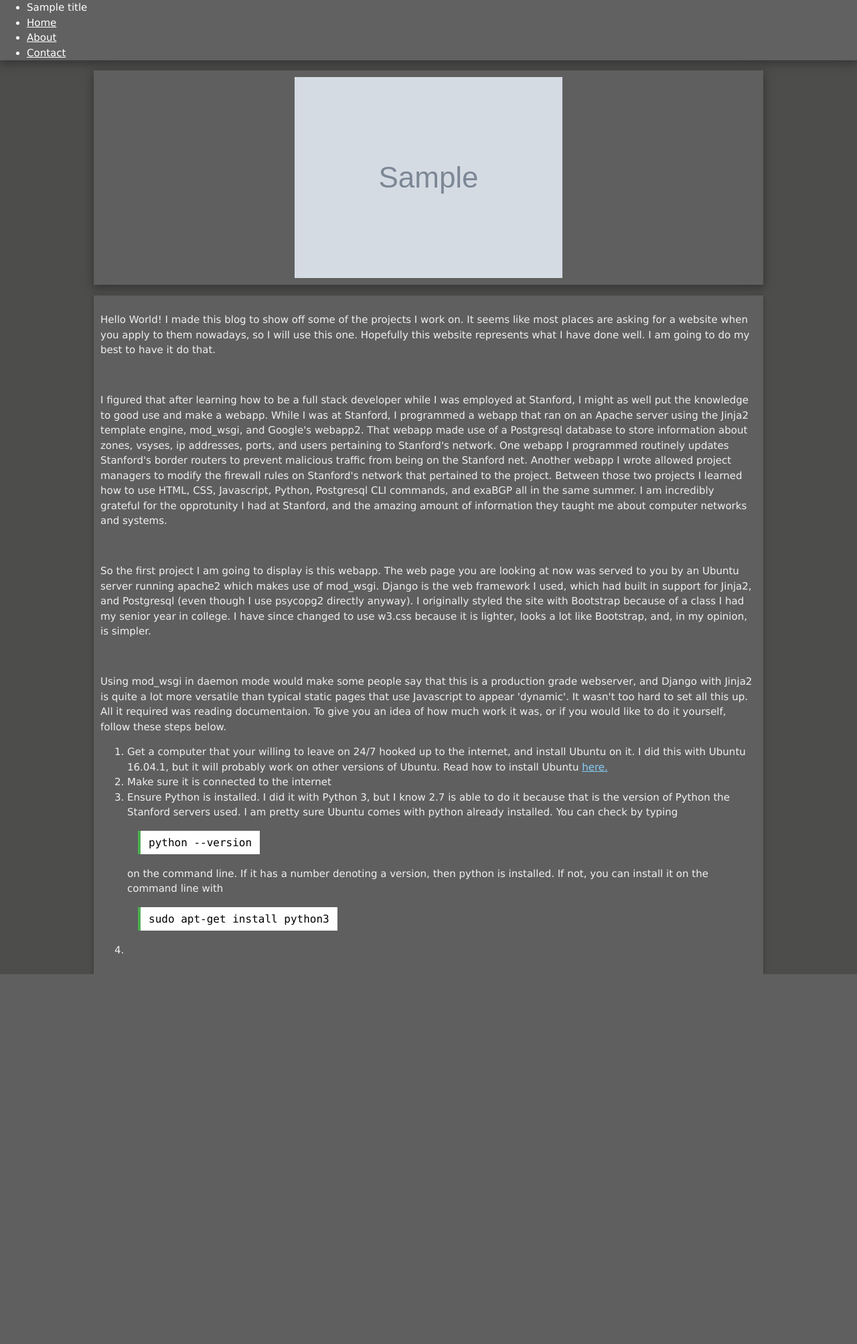
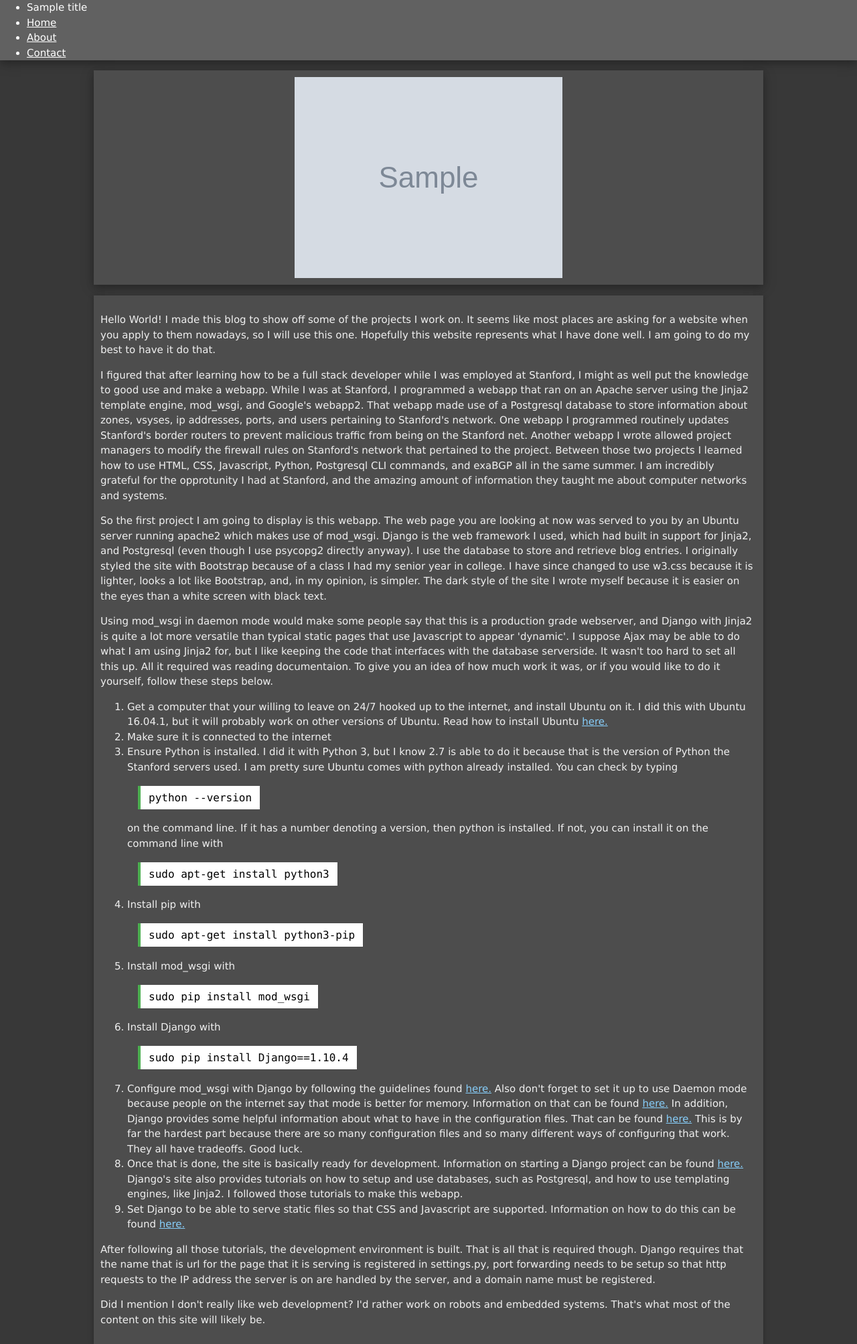
Before and after one commit to Pillager225/djangoStuff, a Python web app: template blog/templates/entry0.html in a window 1280 px wide. Shown: the whole page at 67% size. Before the commit the page ends 1454 px from the top, so only its background shows below. Run offline with Jinja, Linux system fonts and the light colour scheme; the template is opened without the code that fills it: most values are stand-ins (such as "Sample title", 1, 10 or a date in 2020); grey boxes marked "Sample" are stand-in pictures; some libraries are stand-ins or nearby versions.

Commit message:
finished first blog entry

```diff
--- a/blog/static/css/blogStyles.css
+++ b/blog/static/css/blogStyles.css
@@ -1,10 +1,10 @@
 .blog {
-	background-color: #4d4d4c;
+	background-color: #383838;
 	color: #f0f0f0;
 }
 
 .blogcard {
-	background-color: #5f5f5f;
+	background-color: #4d4d4d;
 	max-width:1000px;
 	margin:auto;
 	padding: 10px;
--- a/blog/static/css/starter-template.css
+++ /dev/null
@@ -1,3 +0,0 @@
-body {
-  padding-top: 50px;
-}
--- a/blog/templates/base.html
+++ b/blog/templates/base.html
@@ -7,10 +7,10 @@
 		<!-- The above 3 meta tags *must* come first in the head; any other head content must come *after* these tags -->
 		<!-- allows you to load local css -->
 		<title>{% block title %}{% endblock %}</title>
+		<link rel="stylesheet" href="http://www.w3schools.com/lib/w3.css" type="text/css"/>
+		<link rel="stylesheet" href="/blog/css/firebugResetStyles.css" type="text/css"/>
+		<link rel="stylesheet" href="/blog/css/blogStyles.css" type="text/css"/>
 		{% block links %}
-			<link rel="stylesheet" href="http://www.w3schools.com/lib/w3.css" type="text/css"/>
-			<link rel="stylesheet" href="/blog/css/firebugResetStyles.css" type="text/css"/>
-			<link rel="stylesheet" href="/blog/css/blogStyles.css" type="text/css"/>
 		{% endblock %}
 		<!-- HTML5 shim and Respond.js for IE8 support of HTML5 elements and media queries -->
 		<!-- WARNING: Respond.js doesn't work if you view the page via file:// -->
--- a/blog/templates/entry0.html
+++ b/blog/templates/entry0.html
@@ -2,12 +2,9 @@
 {%- block blogEntry %}
 <div class="w3-card blogcard blogtext w3-margin-top">
 	<p>Hello World! I made this blog to show off some of the projects I work on. It seems like most places are asking for a website when you apply to them nowadays, so I will use this one. Hopefully this website represents what I have done well. I am going to do my best to have it do that.</p>
-	<br>
 	<p>I figured that after learning how to be a full stack developer while I was employed at Stanford, I might as well put the knowledge to good use and make a webapp. While I was at Stanford, I programmed a webapp that ran on an Apache server using the Jinja2 template engine, mod_wsgi, and Google's webapp2. That webapp made use of a Postgresql database to store information about zones, vsyses, ip addresses, ports, and users pertaining to Stanford's network. One webapp I programmed routinely updates Stanford's border routers to prevent malicious traffic from being on the Stanford net. Another webapp I wrote allowed project managers to modify the firewall rules on Stanford's network that pertained to the project. Between those two projects I learned how to use HTML, CSS, Javascript, Python, Postgresql CLI commands, and exaBGP all in the same summer. I am incredibly grateful for the opprotunity I had at Stanford, and the amazing amount of information they taught me about computer networks and systems.</p>
-	<br>
-	<p>So the first project I am going to display is this webapp. The web page you are looking at now was served to you by an Ubuntu server running apache2 which makes use of mod_wsgi. Django is the web framework I used, which had built in support for Jinja2, and Postgresql (even though I use psycopg2 directly anyway). I originally styled the site with Bootstrap because of a class I had my senior year in college. I have since changed to use w3.css because it is lighter, looks a lot like Bootstrap, and, in my opinion, is simpler.</p>
-	<br>
-	<p>Using mod_wsgi in daemon mode would make some people say that this is a production grade webserver, and Django with Jinja2 is quite a lot more versatile than typical static pages that use Javascript to appear 'dynamic'. It wasn't too hard to set all this up. All it required was reading documentaion. To give you an idea of how much work it was, or if you would like to do it yourself, follow these steps below.</p>
+	<p>So the first project I am going to display is this webapp. The web page you are looking at now was served to you by an Ubuntu server running apache2 which makes use of mod_wsgi. Django is the web framework I used, which had built in support for Jinja2, and Postgresql (even though I use psycopg2 directly anyway). I use the database to store and retrieve blog entries. I originally styled the site with Bootstrap because of a class I had my senior year in college. I have since changed to use w3.css because it is lighter, looks a lot like Bootstrap, and, in my opinion, is simpler. The dark style of the site I wrote myself because it is easier on the eyes than a white screen with black text.</p>
+	<p>Using mod_wsgi in daemon mode would make some people say that this is a production grade webserver, and Django with Jinja2 is quite a lot more versatile than typical static pages that use Javascript to appear 'dynamic'. I suppose Ajax may be able to do what I am using Jinja2 for, but I like keeping the code that interfaces with the database serverside. It wasn't too hard to set all this up. All it required was reading documentaion. To give you an idea of how much work it was, or if you would like to do it yourself, follow these steps below.</p>
 	<ol>
 		<li>Get a computer that your willing to leave on 24/7 hooked up to the internet, and install Ubuntu on it. I did this with Ubuntu 16.04.1, but it will probably work on other versions of Ubuntu. Read how to install Ubuntu
 			<a target="_blank" href="https://help.ubuntu.com/community/Installation">here.</a>
@@ -26,7 +23,33 @@
 			<br>
 			<br>
 		</li>
-		<li>
+		<li>Install pip with
+			<br>
+			<br>
+			<code class="w3-code w3-margin">sudo apt-get install python3-pip</code>
+			<br>
+			<br>
+		</li>
+		<li>Install mod_wsgi with
+			<br>
+			<br>
+			<code class="w3-code w3-margin">sudo pip install mod_wsgi</code>
+			<br>
+			<br>
+		</li>
+		<li>Install Django with
+			<br>
+			<br>
+			<code class="w3-code w3-margin">sudo pip install Django==1.10.4</code>
+			<br>
+			<br>
+		</li>
+		<li>Configure mod_wsgi with Django by following the guidelines found <a target="_blank" href="https://pypi.python.org/pypi/mod_wsgi">here.</a> Also don't forget to set it up to use Daemon mode because people on the internet say that mode is better for memory. Information on that can be found <a target="_blank" href="https://modwsgi.readthedocs.io/en/develop/user-guides/quick-configuration-guide.html">here.</a> In addition, Django provides some helpful information about what to have in the configuration files. That can be found <a target="_blank" href="https://docs.djangoproject.com/en/1.10/howto/deployment/wsgi/modwsgi/">here.</a> This is by far the hardest part because there are so many configuration files and so many different ways of configuring that work. They all have tradeoffs. Good luck.
+		</li>
+		<li>Once that is done, the site is basically ready for development. Information on starting a Django project can be found <a target="_blank" href="https://docs.djangoproject.com/en/1.10/intro/tutorial01/">here.</a> Django's site also provides tutorials on how to setup and use databases, such as Postgresql, and how to use templating engines, like Jinja2. I followed those tutorials to make this webapp.</li>
+		<li>Set Django to be able to serve static files so that CSS and Javascript are supported. Information on how to do this can be found <a target="_blank" href="https://docs.djangoproject.com/en/dev/howto/static-files/">here.</a></li>
 	</ol>
+	<p>After following all those tutorials, the development environment is built. That is all that is required though. Django requires that the name that is url for the page that it is serving is registered in settings.py, port forwarding needs to be setup so that http requests to the IP address the server is on are handled by the server, and a domain name must be registered.</p>
+	<p>Did I mention I don't really like web development? I'd rather work on robots and embedded systems. That's what most of the content on this site will likely be.<p>
 </div>
 {%- endblock %}
```
